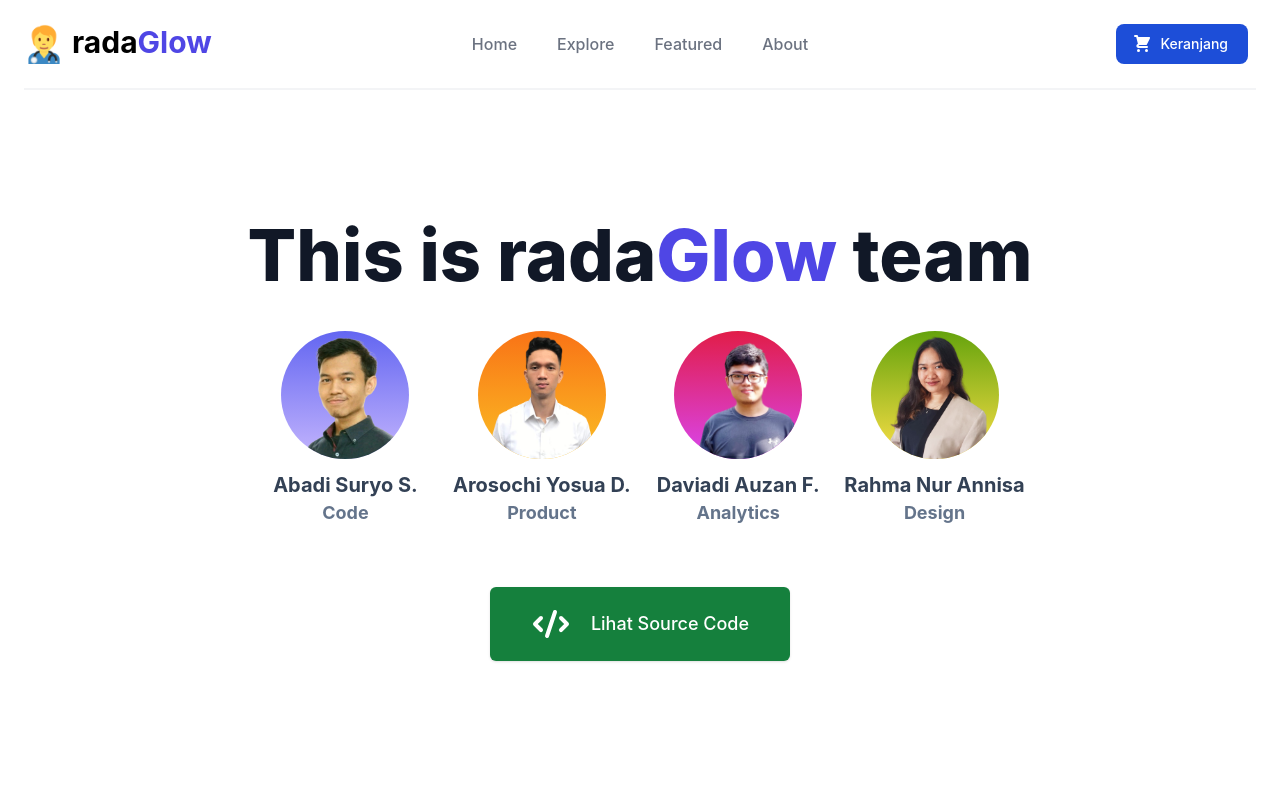
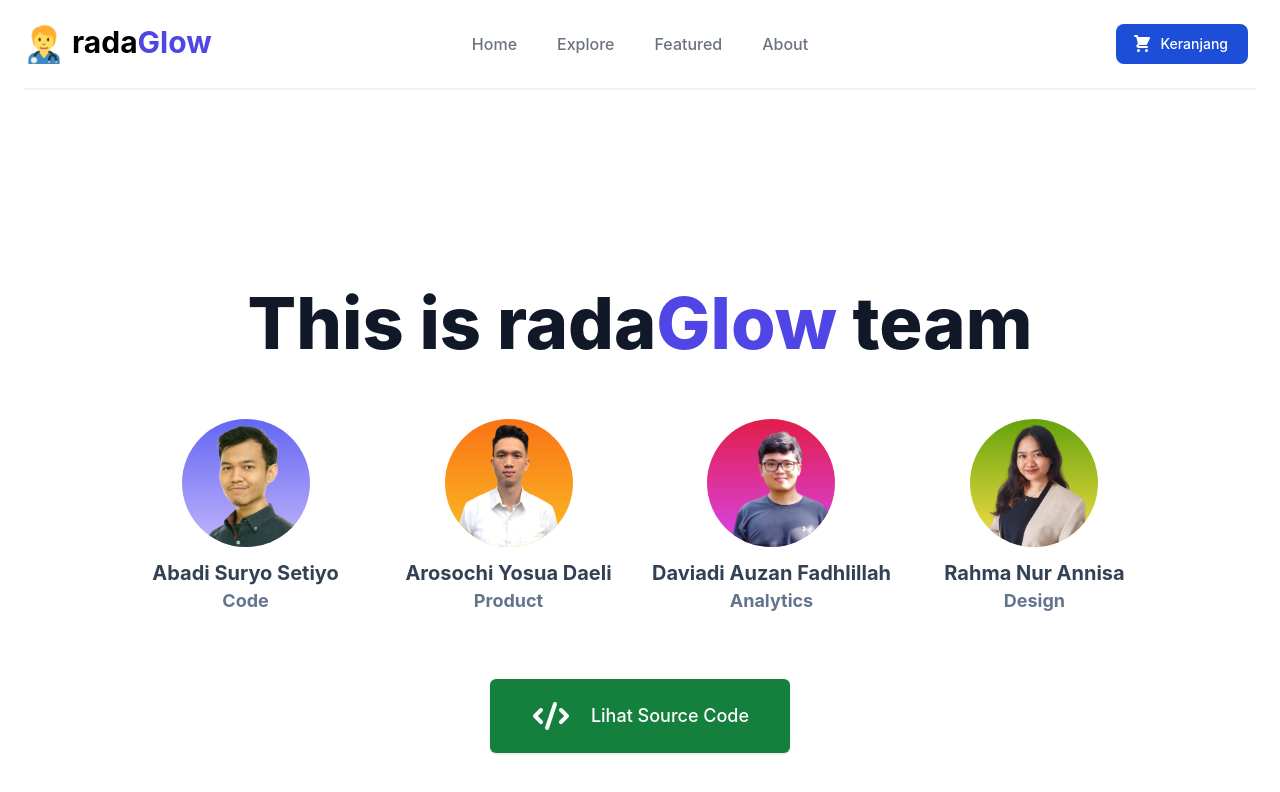
Before and after one commit to abadisurio/radaglowing, a React (Create React App) app: page /about in a window 1280 px wide. Shown: the top 792 px of the page. Built offline with nearby package versions, Linux system fonts and the light colour scheme.

Commit message:
radaglowing: fix name

```diff
--- a/src/page/About.js
+++ b/src/page/About.js
@@ -8,7 +8,7 @@ const About = () => {
     }, [])
 
     return (
-        <div className='h-screen justify-center flex'>
+        <div className='mt-20 h-screen justify-center flex'>
             <div className='text-center p-5 self-center'>
                 <h1 className="text-5xl racking-tight font-extrabold text-gray-900 sm:text-5xl md:text-7xl mb-10">
                     <span className="block xl:inline">This is </span>
@@ -19,31 +19,31 @@ const About = () => {
                     Pesananmu akan kami proses
                 </p> */}
                 <div className="grid grid-cols-2 md:grid-cols-4 gap-4 px-5">
-                    <a href="https://linkedin.com/in/abadisurio" rel='noreferrer' target={'_blank'} className=" hover:bg-blue-200 transition duration-150 rounded-lg">
+                    <a href="https://linkedin.com/in/abadisurio" rel='noreferrer' target={'_blank'} className="p-1 pt-5 hover:bg-blue-200 transition duration-150 rounded-lg">
                         <div className="mx-auto inline-block ring-white rounded-full h-32 w-32 overflow-hidden flex justify-center bg-gradient-to-b from-indigo-500 to-violet-300">
                             <img class="object-cover" src={require('../asset/image/Abadi.png')} alt="Foto Abadi" />
                         </div>
-                        <h1 className='mt-3 mb-0 text-xl font-bold text-slate-700'>Abadi Suryo S.</h1>
+                        <h1 className='mt-3 mb-0 text-xl font-bold text-slate-700'>Abadi Suryo Setiyo</h1>
                         <h1 className='text-lg font-bold text-slate-500'>Code</h1>
                         <h1 className='text-lg font-bold text-white'>See LinkedIn</h1>
                     </a>
-                    <a href="https://www.linkedin.com/in/arosochiyosua/" rel='noreferrer' target={'_blank'} className=" hover:bg-blue-200 transition duration-150 rounded-lg">
+                    <a href="https://www.linkedin.com/in/arosochiyosua/" rel='noreferrer' target={'_blank'} className="p-1 pt-5 hover:bg-blue-200 transition duration-150 rounded-lg">
                         <div className="mx-auto inline-block ring-white rounded-full h-32 w-32 overflow-hidden flex justify-center bg-gradient-to-b from-orange-500 to-amber-400">
                             <img class="object-cover" src={require('../asset/image/Archi.png')} alt="Foto Arosochi" />
                         </div>
-                        <h1 className='mt-3 mb-0 text-xl font-bold text-slate-700'>Arosochi Yosua D.</h1>
+                        <h1 className='mt-3 mb-0 text-xl font-bold text-slate-700'>Arosochi Yosua Daeli</h1>
                         <h1 className='text-lg font-bold text-slate-500'>Product</h1>
                         <h1 className='text-lg font-bold text-white'>See LinkedIn</h1>
                     </a>
-                    <a href="https://www.linkedin.com/in/daviadi-auzan-fadhlillah-10878a183/" rel='noreferrer' target={'_blank'} className=" hover:bg-blue-200 transition duration-150 rounded-lg">
+                    <a href="https://www.linkedin.com/in/daviadi-auzan-fadhlillah-10878a183/" rel='noreferrer' target={'_blank'} className="p-1 pt-5 hover:bg-blue-200 transition duration-150 rounded-lg">
                         <div className="mx-auto inline-block ring-white rounded-full h-32 w-32 overflow-hidden flex justify-center bg-gradient-to-b from-rose-600 to-fuchsia-500">
                             <img class="object-cover" src={require('../asset/image/Daviadi.png')} alt="Foto Daviadi" />
                         </div>
-                        <h1 className='mt-3 mb-0 text-xl font-bold text-slate-700'>Daviadi Auzan F.</h1>
+                        <h1 className='mt-3 mb-0 text-xl font-bold text-slate-700'>Daviadi Auzan Fadhlillah</h1>
                         <h1 className='text-lg font-bold text-slate-500'>Analytics</h1>
                         <h1 className='text-lg font-bold text-white'>See LinkedIn</h1>
                     </a>
-                    <a href="http://www.linkedin.com/in/rahma-nur-annisa-16962214a/" rel='noreferrer' target={'_blank'} className=" hover:bg-blue-200 transition duration-150 rounded-lg">
+                    <a href="http://www.linkedin.com/in/rahma-nur-annisa-16962214a/" rel='noreferrer' target={'_blank'} className="p-1 pt-5 hover:bg-blue-200 transition duration-150 rounded-lg">
                         <div className="mx-auto inline-block ring-white rounded-full h-32 w-32 overflow-hidden flex justify-center bg-gradient-to-b from-lime-600 to-yellow-300">
                             <img class="object-cover" src={require('../asset/image/Rahma.png')} alt="Foto Rahma" />
                         </div>
```
Also changed, not shown: 1 other file (tests, documents, lock files or other folders).
